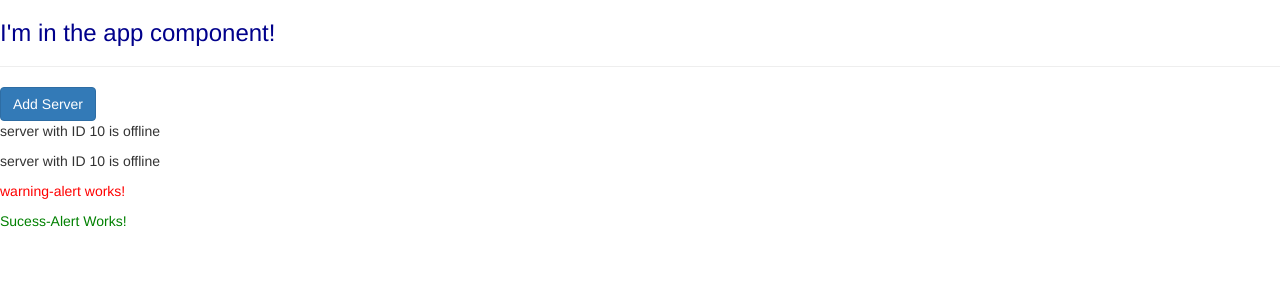
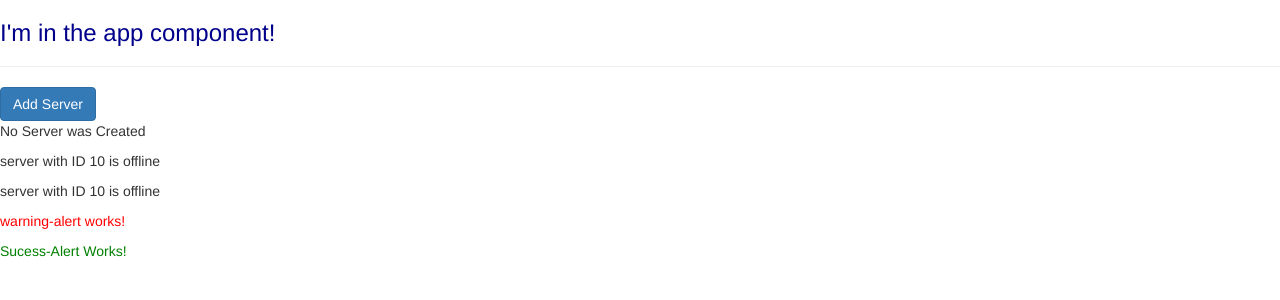
Before and after one commit to jromano8954/angular-basics, an Angular app: page / in a window 1280 px wide. Shown: the top 300 px of the page. Built offline with nearby package versions, Linux system fonts and the light colour scheme.

Commit message:
Added example of Event Binding

```diff
--- a/src/app/server/server.component.html
+++ b/src/app/server/server.component.html
@@ -1,2 +1,2 @@
 <p>{{ 'server' }} with ID {{serverId}} is {{ getServerStatus() }}</p>
-<!-- {{}} contents must result in a string and cannot be multi-lined -->
+<!-- {{}} contents must result in a string and cannot be multi-lined String interpolation-->
--- a/src/app/servers/servers.component.html
+++ b/src/app/servers/servers.component.html
@@ -1,3 +1,9 @@
-<button class="btn btn-primary" [disabled]="!allowNewServer"> Add Server</button>
+<button
+class="btn btn-primary"
+[disabled]="!allowNewServer"
+(click)=" onCreateServer() "> Add Server</button>
+<!-- Property binding[] and event binding()-->
+<p> {{ serverCreationStatus }} </p>
+<!-- String Interpolation-->
 <app-server></app-server>
 <app-server></app-server>
--- a/src/app/servers/servers.component.ts
+++ b/src/app/servers/servers.component.ts
@@ -7,6 +7,7 @@ import { Component, OnInit } from '@angular/core';
 })
 export class ServersComponent implements OnInit {
   allowNewServer = false;
+  serverCreationStatus = "No Server was Created"
 
   constructor() {
     setTimeout(() => {
@@ -17,4 +18,8 @@ export class ServersComponent implements OnInit {
   ngOnInit() {
   }
 
+  onCreateServer() {
+    this.serverCreationStatus = "Server was created";
+  }
+
 }
```
